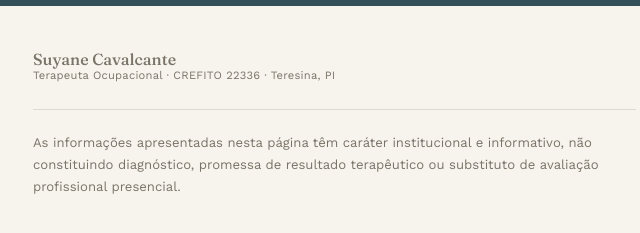
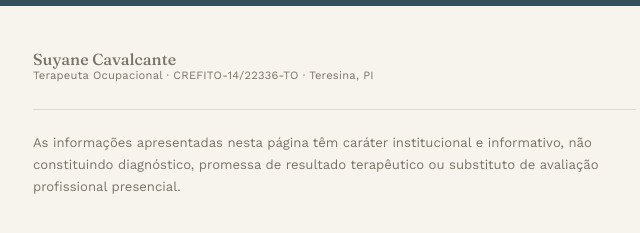
Before and after one commit to feliperscavalcante/suyane-cavalcante-site, a plain HTML site: page index.html in a window 1280 px wide. Shown: the part 6356-6589 px from the top of the page, 71-711 px from the left. Drawn offline with nearby package versions, Linux system fonts and the light colour scheme.

Commit message:
Atualização rodapé com CREFITO

```diff
--- a/index.html
+++ b/index.html
@@ -428,7 +428,7 @@
 <footer>
   <div class="wrap">
     <div class="footer-grid">
-      <div class="wordmark" style="font-size:1rem;">Suyane Cavalcante<span>Terapeuta Ocupacional · CREFITO 22336 · Teresina, PI</span></div>
+      <div class="wordmark" style="font-size:1rem;">Suyane Cavalcante<span>Terapeuta Ocupacional · CREFITO-14/22336-TO · Teresina, PI</span></div>
       <a href="https://wa.me/message/ZQJFGOU2Q7CCP1" target="_blank" rel="noopener">wa.me/message/ZQJFGOU2Q7CCP1</a>
     </div>
     <p class="disclaimer">As informações apresentadas nesta página têm caráter institucional e informativo, não constituindo diagnóstico, promessa de resultado terapêutico ou substituto de avaliação profissional presencial.</p>
```
